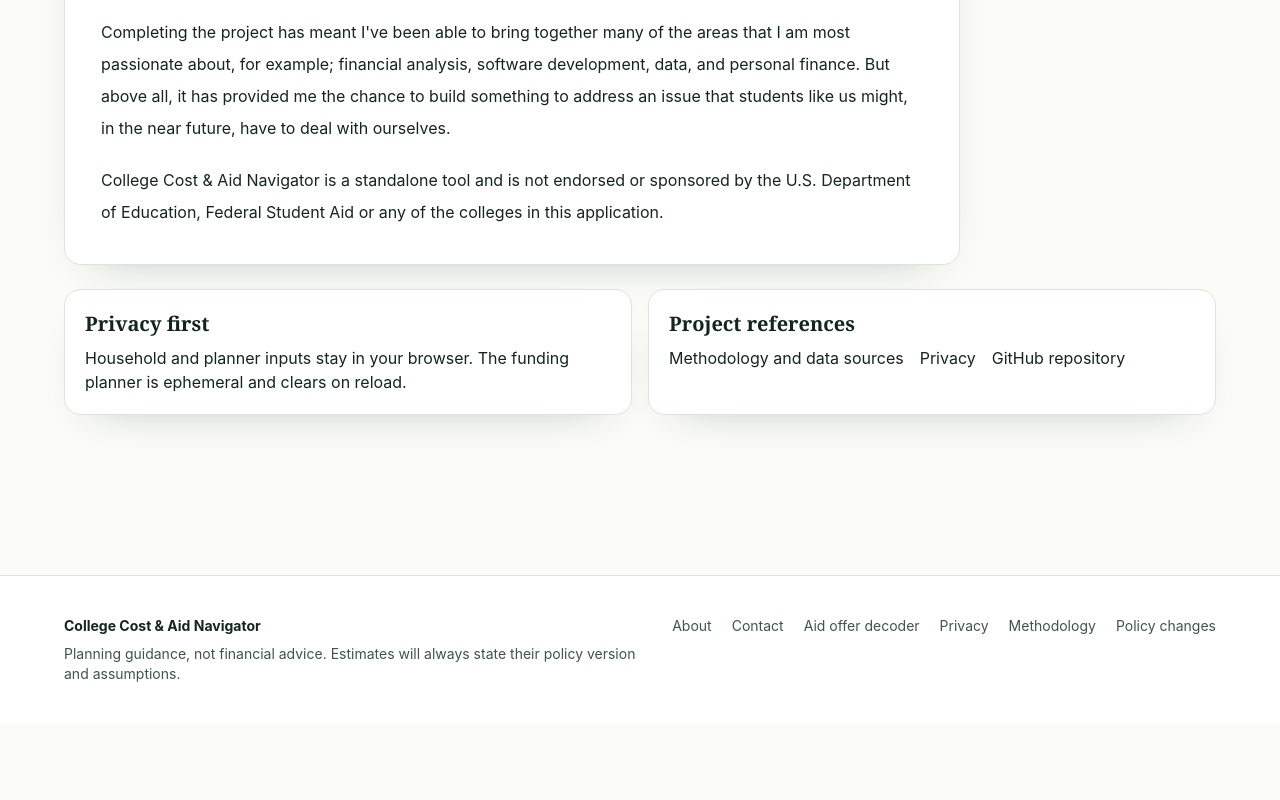
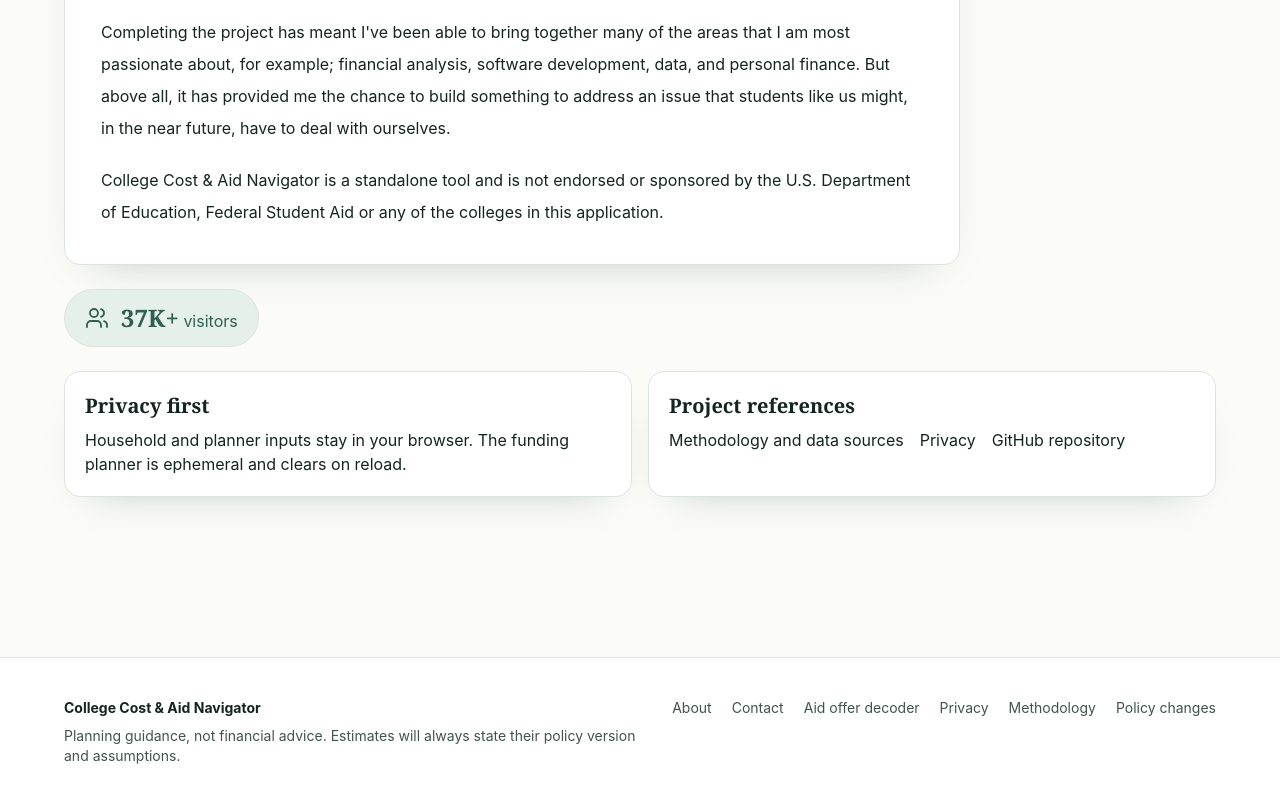
Before and after one commit to AbhinavRamakrishnan1/college-cost-navigator, a React (Vite) app: page /about in a window 1280 px wide. Shown: the part 994-1794 px from the top of the page. Before the commit the page ends 1718 px from the top, so only its background shows below. Built offline with nearby package versions, Linux system fonts and the light colour scheme.

Commit message:
Add project impact badge

```diff
--- a/src/pages/AboutPage.tsx
+++ b/src/pages/AboutPage.tsx
@@ -13,6 +13,12 @@
       <p>Completing the project has meant I've been able to bring together many of the areas that I am most passionate about, for example; financial analysis, software development, data, and personal finance. But above all, it has provided me the chance to build something to address an issue that students like us might, in the near future, have to deal with ourselves.</p>
       <p>College Cost & Aid Navigator is a standalone tool and is not endorsed or sponsored by the U.S. Department of Education, Federal Student Aid or any of the colleges in this application.</p>
     </article>
+    <div className="mt-6 inline-flex items-center gap-3 rounded-full border border-line bg-moss-100 px-5 py-3 text-moss-700" aria-label="Project impact: more than 37,000 visitors">
+      <svg aria-hidden="true" viewBox="0 0 24 24" className="size-6 shrink-0" fill="none" stroke="currentColor" strokeWidth="1.8">
+        <path strokeLinecap="round" strokeLinejoin="round" d="M16 21v-2a4 4 0 0 0-4-4H6a4 4 0 0 0-4 4v2M9 11a4 4 0 1 0 0-8 4 4 0 0 0 0 8ZM22 21v-2a4 4 0 0 0-3-3.87M16 3.13a4 4 0 0 1 0 7.75" />
+      </svg>
+      <span><strong className="font-serif text-2xl">37K+</strong> visitors</span>
+    </div>
     <aside className="mt-6 grid gap-4 sm:grid-cols-2" aria-label="Project information">
       <div className="card p-5"><h2 className="font-serif text-xl font-bold">Privacy first</h2><p className="mt-2">Household and planner inputs stay in your browser. The funding planner is ephemeral and clears on reload.</p></div>
       <div className="card p-5"><h2 className="font-serif text-xl font-bold">Project references</h2><p className="mt-2 flex flex-wrap gap-4"><Link to="/methodology">Methodology and data sources</Link><Link to="/privacy">Privacy</Link><a href="https://github.com/AbhinavRamakrishnan1/college-cost-navigator">GitHub repository</a></p></div>
```
Also changed, not shown: 2 other files (tests, documents, lock files or other folders).
